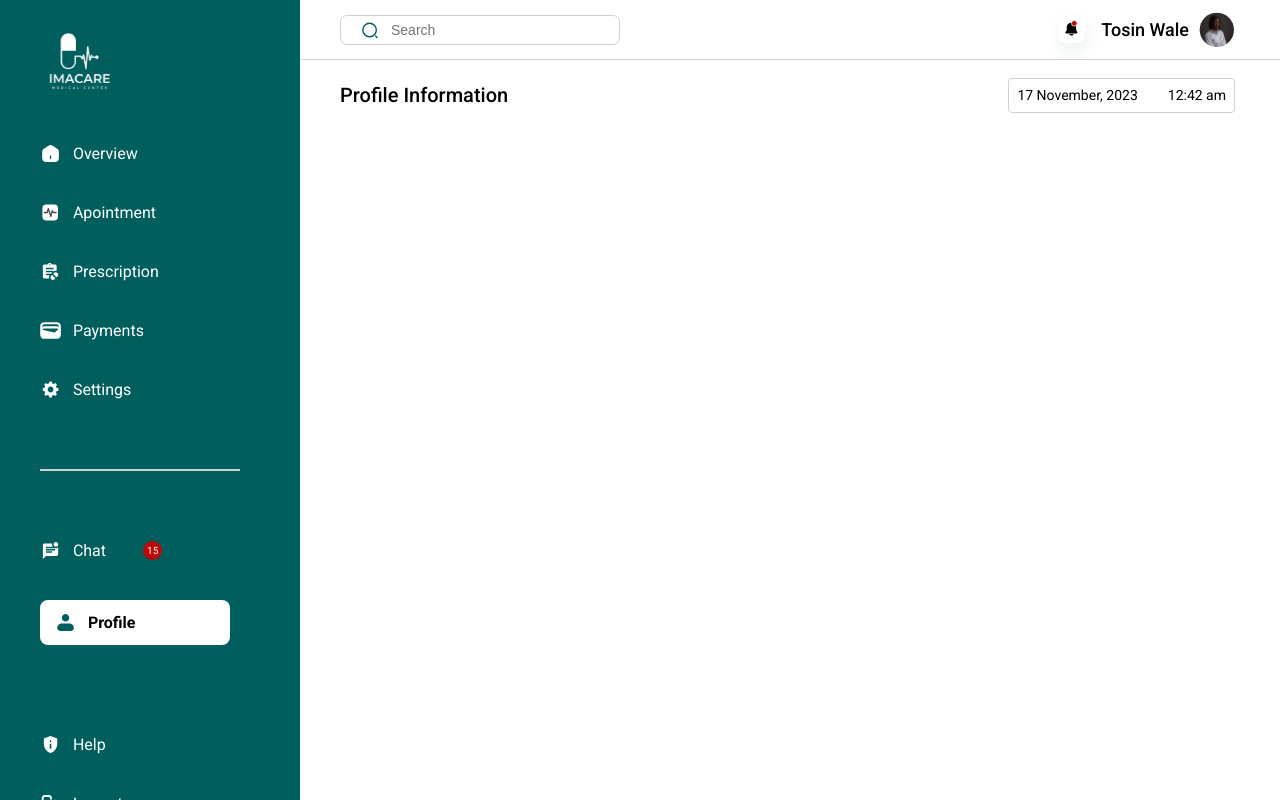
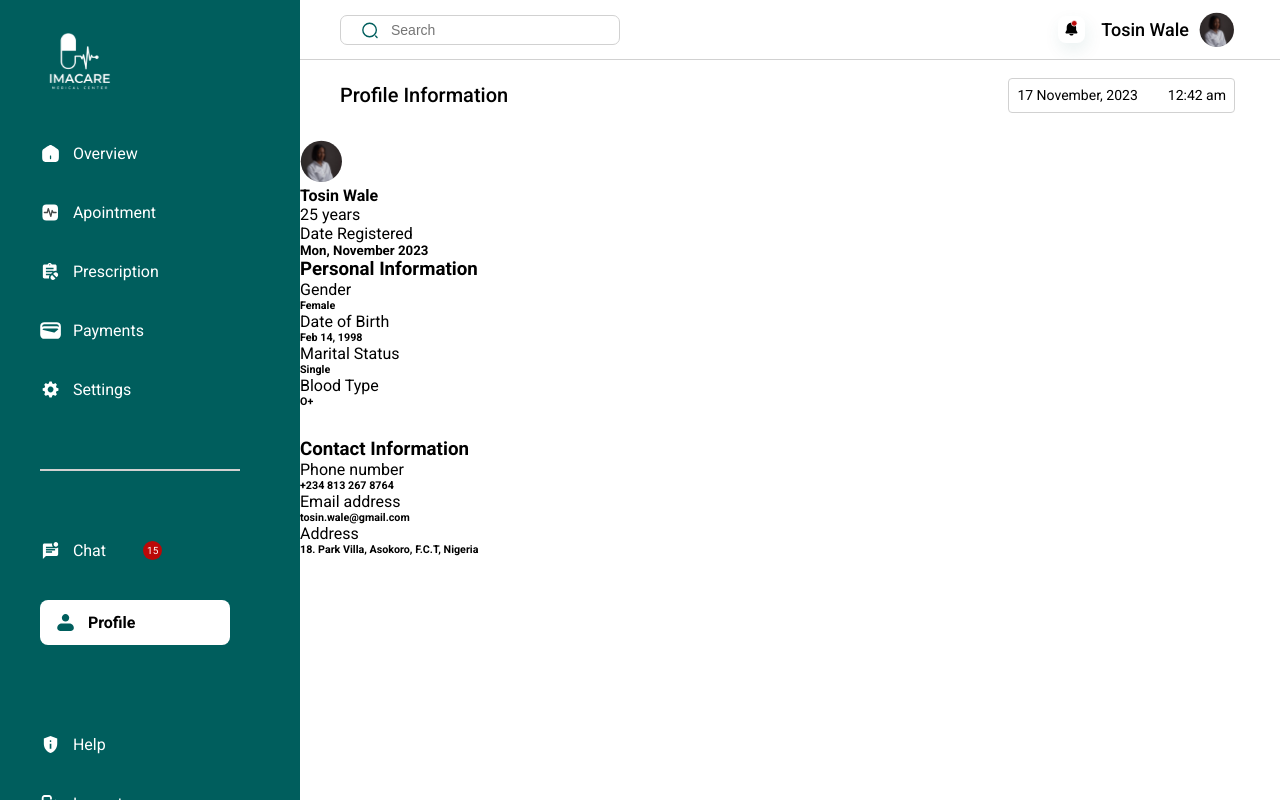
Before and after one commit to TAP-IMACARE/Client-Side, a React (Vite) app: page /dashboard/profile in a window 1280 px wide. Built offline with nearby package versions, Linux system fonts and the light colour scheme.

Commit message:
Update Profile.jsx

```diff
--- a/src/dashboards/profile/Profile.jsx
+++ b/src/dashboards/profile/Profile.jsx
@@ -3,10 +3,78 @@ import React from "react";
 import "./Profile.css";
 import TopComponent from "../topComponent/TopComponent";
 
+import userIcon from "../../assets/dashboard assets/Tosin Wale.svg";
+
 const Profile = () => {
   return (
     <>
       <TopComponent header={"Profile Information"} />
+
+      <div className="profile-container">
+        <div className="profile-top">
+          <div className="profile-avatar">
+            <img src={userIcon} alt="profile" />
+
+            <div className="profile-name">
+              <h4>Tosin Wale</h4>
+              <p>25 years</p>
+            </div>
+          </div>
+
+          <div className="date">
+            <p>Date Registered</p>
+            <h5>Mon, November 2023 </h5>
+          </div>
+        </div>
+
+        <div className="profile-cards">
+          <div className="profile-leftCard">
+            <h3>Personal Information</h3>
+
+            <div className="info1">
+              <div>
+                <p>Gender</p>
+                <h6>Female</h6>
+              </div>
+              <div>
+                <p>Date of Birth</p>
+                <h6>Feb 14, 1998</h6>
+              </div>
+            </div>
+
+            <div className="info2">
+              <div>
+                <p>Marital Status</p>
+                <h6>Single</h6>
+              </div>
+              <div>
+                <p>Blood Type</p>
+                <h6>O+</h6>
+              </div>
+            </div>
+
+            <h3 style={{ marginTop: "30px" }}>Contact Information</h3>
+
+            <div className="info1">
+              <div>
+                <p>Phone number</p>
+                <h6>+234 813 267 8764</h6>
+              </div>
+              <div>
+                <p>Email address</p>
+                <h6>tosin.wale@gmail.com</h6>
+              </div>
+            </div>
+
+            <div className="info1">
+              <div>
+                <p>Address</p>
+                <h6>18. Park Villa, Asokoro, F.C.T, Nigeria</h6>
+              </div>
+            </div>
+          </div>
+        </div>
+      </div>
     </>
   );
 };
```
